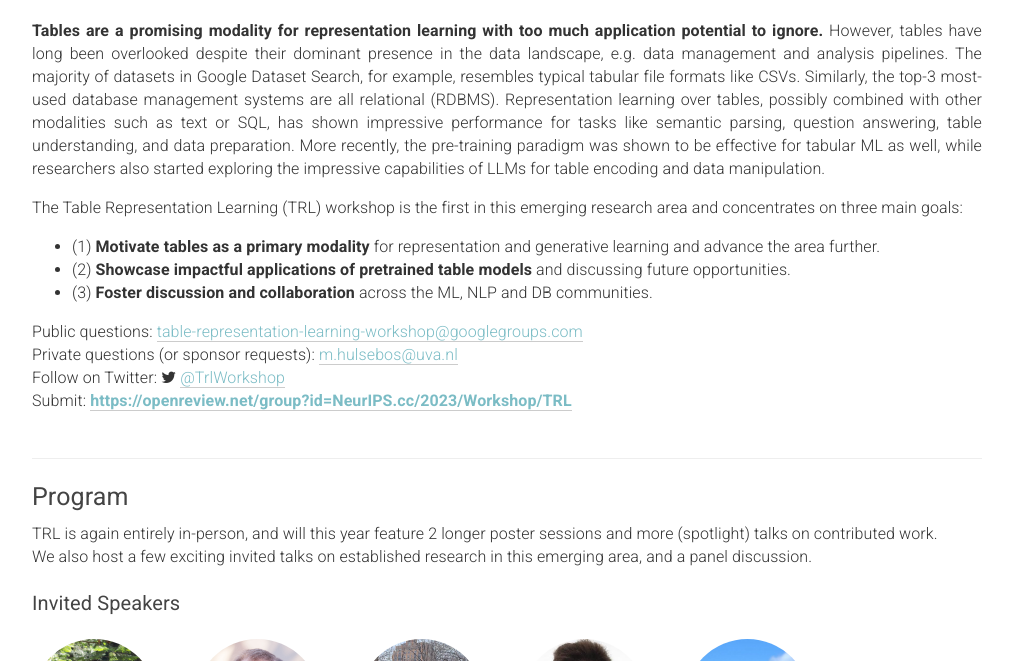
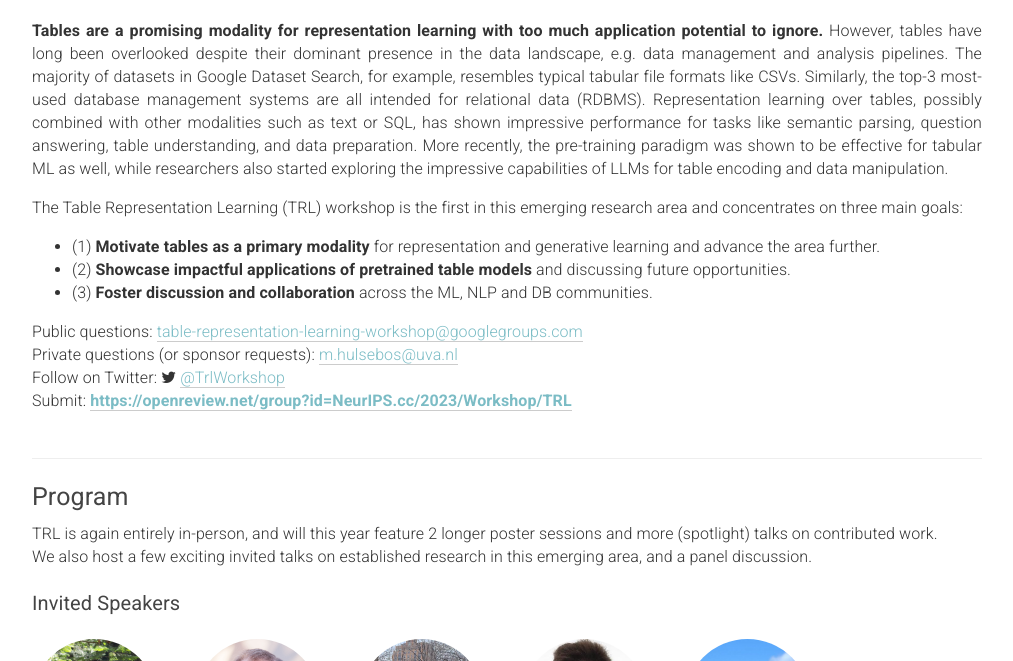
Before and after one commit to table-representation-learning/table-representation-learning.github.io, a Jekyll site: the page built from _pages/home.html, in a window 1280 px wide and 900 px high, cut to the strip 239-900 px from the top of the window. Shown: the whole strip, without its empty margins (133-1146 px from the left). Built offline with Jekyll 4.4.1, drawn with Linux system fonts in a browser that asks for light colours.

Commit message:
Clarify intro.

```diff
--- a/_pages/home.html
+++ b/_pages/home.html
@@ -17,7 +17,7 @@
             <b>Tables are a promising modality for representation learning with too much application potential to ignore.</b>
             However, tables have long been overlooked despite their dominant presence in the data landscape, e.g. data management and analysis pipelines.
             The majority of datasets in Google Dataset Search, for example, resembles typical tabular file formats like CSVs.
-            Similarly, the top-3 most-used database management systems are all relational (RDBMS).
+            Similarly, the top-3 most-used database management systems are all intended for relational data (RDBMS).
             Representation learning over tables, possibly combined with other modalities such as text or SQL, has shown impressive performance for tasks like semantic parsing,
             question answering, table understanding, and data preparation. More recently, the pre-training paradigm was shown to be effective for tabular ML as well,
             while researchers also started exploring the impressive capabilities of LLMs for table encoding and data manipulation.
```
